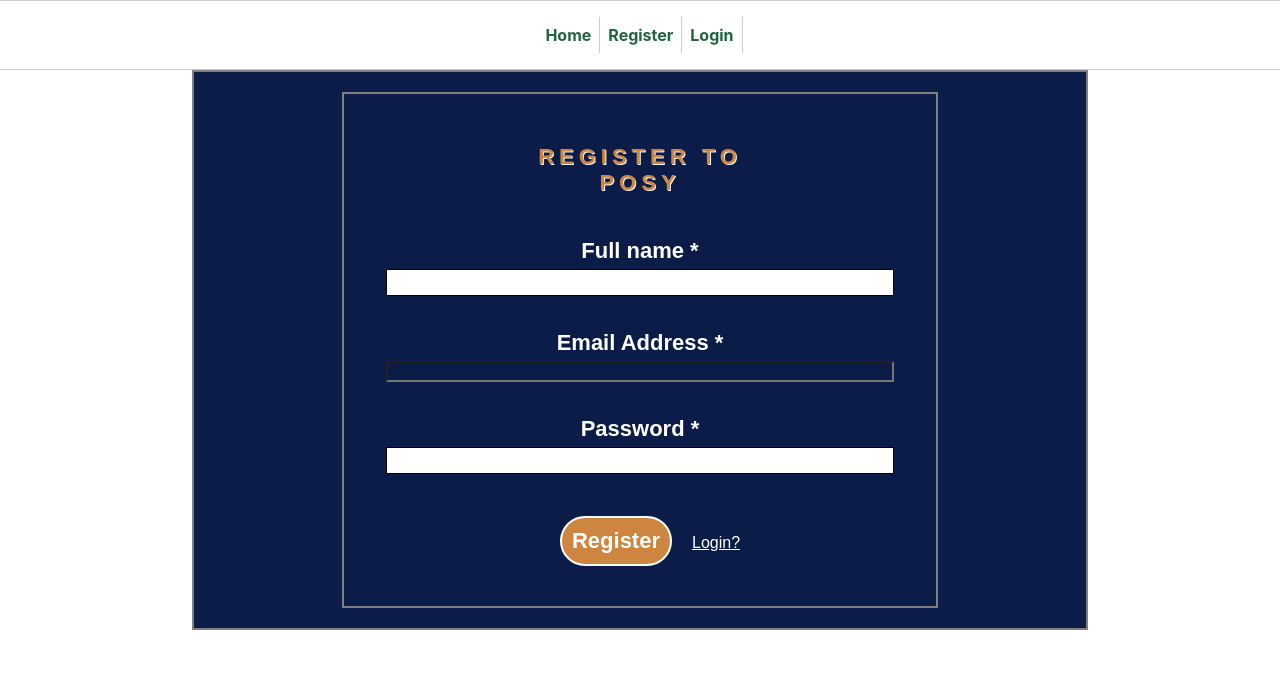
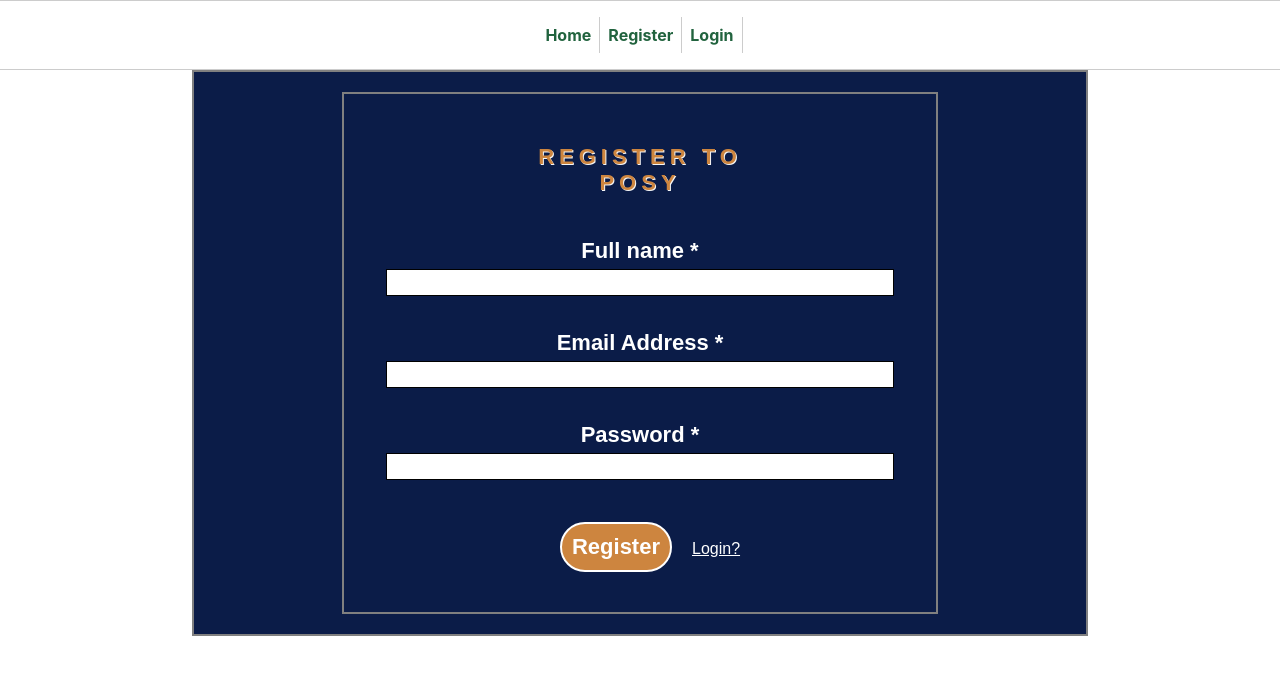
Before and after one commit to kayllamo/posy-client, a React (Create React App) app: page /register in a window 1280 px wide. Shown: the top 674 px of the page. Built offline with nearby package versions, Linux system fonts and the light colour scheme.

Commit message:
updates to css

```diff
--- a/src/Components/Registration/registration.css
+++ b/src/Components/Registration/registration.css
@@ -57,7 +57,7 @@ input[type=text], input[type=password], input[type=email] {
     border: 1px solid black;
   }
 
-input[type=text]:focus, input[type=password]:focus {
+input[type=text]:focus, input[type=password]:focus, input[type=email]:focus {
     border: 3px solid peru;
 }
 
@@ -151,14 +151,14 @@ MEDIA QUERIES  */
         background-color: teal;
     }
 
-    input[type=text], input[type=password] {
+    input[type=text], input[type=password], input[type=email] {
         background-color: white;
         padding: 5px;
         color: black;
         border: 1px solid black;
       }
 
-    input[type=text]:focus, input[type=password]:focus {
+    input[type=text]:focus, input[type=password]:focus, input[type=email]:focus {
         border: 3px solid peru;
     }
 
```
